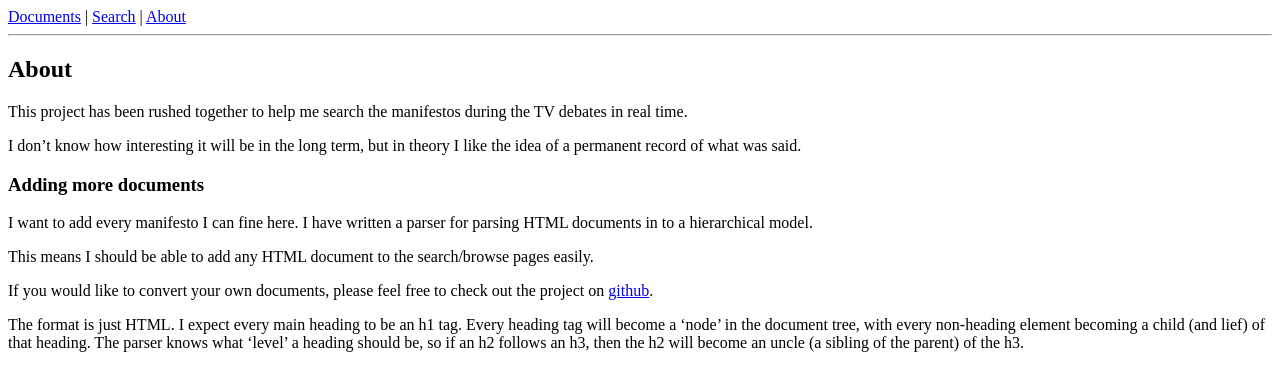
After one commit to DemocracyClub/manifestos, a Django app: template web/templates/about.html in a window 1280 px wide. The commit adds this page. Shown: the top 391 px of the page. Run offline with Django 3.2, Linux system fonts and the light colour scheme; the template is opened without the code that fills it, so the values that code supplies are empty.

Commit message:
Added about page

```diff
--- a/web/global_settings.py
+++ b/web/global_settings.py
@@ -1,5 +1,7 @@
-PROJECT_ROOT = os.path.abspath(os.path.dirname(__file__))
-
+import os
+WEB_ROOT = os.path.abspath(os.path.dirname(__file__))
+PROJECT_ROOT = "/".join(WEB_ROOT.split('/')[:-1])
+print PROJECT_ROOT
 # Local time zone for this installation. Choices can be found here:
 # http://en.wikipedia.org/wiki/List_of_tz_zones_by_name
 # although not all choices may be available on all operating systems.
--- /dev/null
+++ b/web/templates/about.html
@@ -0,0 +1,19 @@
+{% extends "base.html" %}
+{% block content %}
+  <h2 id="about">About</h2>
+
+  <p>This project has been rushed together to help me search the manifestos during the TV debates in real time.</p>
+
+  <p>I don&#8217;t know how interesting it will be in the long term, but in theory I like the idea of a permanent record of what was said.</p>
+
+  <h3 id="adding_more_documents">Adding more documents</h3>
+
+  <p>I want to add every manifesto I can fine here.  I have written a parser for parsing HTML documents in to a hierarchical model.</p>
+
+  <p>This means I should be able to add any HTML document to the search/browse pages easily.  </p>
+
+  <p>If you would like to convert your own documents, please feel free to check out the project on <a href="http://github.com/symroe/manifestos/">github</a>.</p>
+
+  <p>The format is just HTML.  I expect every main heading to be an h1 tag.  Every heading tag will become a &#8216;node&#8217; in the document tree, with every non-heading element becoming a child (and lief) of that heading.  The parser knows what &#8216;level&#8217; a heading should be, so if an h2 follows an h3, then the h2 will become an uncle (a sibling of the parent) of the h3.</p>
+
+{% endblock %}
--- a/web/templates/base.html
+++ b/web/templates/base.html
@@ -39,7 +39,10 @@
     </style>
   </head>
   <body>
-    <a href="/">Documents</a> | {# <a href="/promises">Promises</a> | #} <a href="/search">Search</a>
+    <a href="/">Documents</a> |
+    {# <a href="/promises">Promises</a> | #}
+    <a href="/search">Search</a> |
+    <a href="/about">About</a>
     <hr />
 
     {% block content %}
--- a/web/urls.py
+++ b/web/urls.py
@@ -21,4 +21,5 @@ urlpatterns = patterns('',
     (r'^admin/', include(admin.site.urls)),
     (r'', include('documents.urls')),
     (r'', include('promises.urls')),
+    (r'^about/$', 'django.views.generic.simple.direct_to_template', {'template': 'about.html'}),
 )
```
